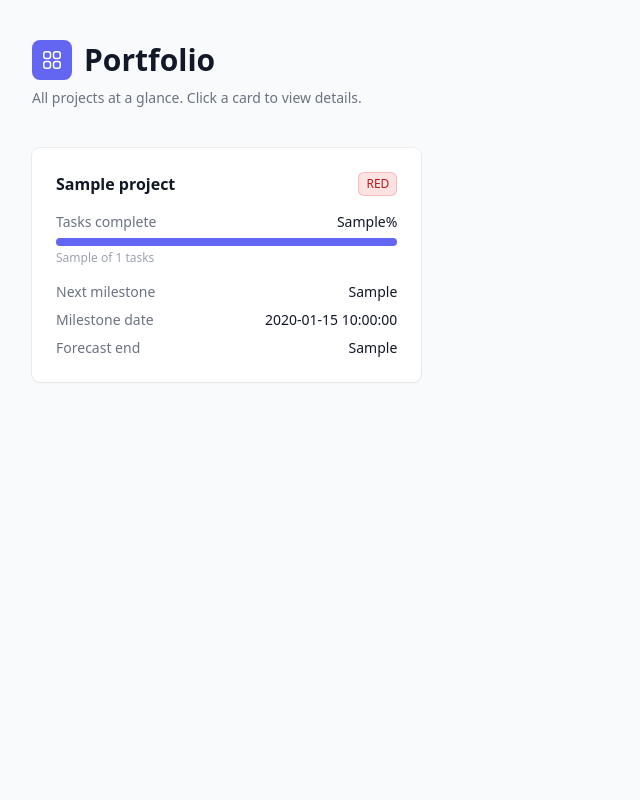
After one commit to paulmclear/auto_pm, a Python web app: template src/project_manager_agent/web/templates/portfolio.html in a window 1280 px wide. The commit adds this page. Shown: the whole page, without its empty margins (0-640 px from the left). Run offline with Jinja, Linux system fonts and the light colour scheme; the template is opened without the code that fills it: most values are stand-ins (such as "Sample title", 1, 10 or a date in 2020); some libraries are stand-ins or nearby versions.

Commit message:
feat: pm-62p.5 - Portfolio dashboard

```diff
--- /dev/null
+++ b/src/project_manager_agent/web/templates/portfolio.html
@@ -0,0 +1,89 @@
+<!DOCTYPE html>
+<html lang="en" class="h-full bg-gray-50">
+<head>
+    <meta charset="UTF-8">
+    <meta name="viewport" content="width=device-width, initial-scale=1.0">
+    <title>Portfolio — Project Manager</title>
+    <script src="https://cdn.tailwindcss.com?plugins=typography"></script>
+    <link rel="stylesheet" href="/static/style.css">
+</head>
+<body class="h-full">
+    <div class="min-h-full">
+        <div class="mx-auto max-w-7xl px-4 py-10 sm:px-6 lg:px-8">
+            <!-- Header -->
+            <div class="md:flex md:items-center md:justify-between mb-10">
+                <div class="min-w-0 flex-1">
+                    <div class="flex items-center gap-x-3">
+                        <div class="h-10 w-10 rounded-lg bg-indigo-500 flex items-center justify-center">
+                            <svg class="h-6 w-6 text-white" fill="none" viewBox="0 0 24 24" stroke-width="1.5" stroke="currentColor">
+                                <path stroke-linecap="round" stroke-linejoin="round" d="M3.75 6A2.25 2.25 0 016 3.75h2.25A2.25 2.25 0 0110.5 6v2.25a2.25 2.25 0 01-2.25 2.25H6a2.25 2.25 0 01-2.25-2.25V6zM3.75 15.75A2.25 2.25 0 016 13.5h2.25a2.25 2.25 0 012.25 2.25V18a2.25 2.25 0 01-2.25 2.25H6A2.25 2.25 0 013.75 18v-2.25zM13.5 6a2.25 2.25 0 012.25-2.25H18A2.25 2.25 0 0120.25 6v2.25A2.25 2.25 0 0118 10.5h-2.25a2.25 2.25 0 01-2.25-2.25V6zM13.5 15.75a2.25 2.25 0 012.25-2.25H18a2.25 2.25 0 012.25 2.25V18A2.25 2.25 0 0118 20.25h-2.25A2.25 2.25 0 0113.5 18v-2.25z" />
+                            </svg>
+                        </div>
+                        <h1 class="text-2xl font-bold leading-7 text-gray-900 sm:text-3xl">Portfolio</h1>
+                    </div>
+                    <p class="mt-2 text-sm text-gray-500">All projects at a glance. Click a card to view details.</p>
+                </div>
+            </div>
+
+            {% if projects %}
+            <!-- Project cards grid -->
+            <div class="grid grid-cols-1 gap-6 sm:grid-cols-2 lg:grid-cols-3">
+                {% for p in projects %}
+                <a href="/projects/{{ p.id }}/" class="block rounded-lg bg-white shadow-sm ring-1 ring-gray-900/5 hover:shadow-md hover:ring-gray-300 transition-all duration-150">
+                    <div class="p-6">
+                        <!-- Header: name + RAG badge -->
+                        <div class="flex items-start justify-between gap-x-3">
+                            <h2 class="text-base font-semibold leading-6 text-gray-900 truncate">{{ p.name }}</h2>
+                            {% set rag_colors = {'green': 'bg-green-100 text-green-700 ring-green-600/20', 'amber': 'bg-yellow-100 text-yellow-700 ring-yellow-600/20', 'red': 'bg-red-100 text-red-700 ring-red-600/20'} %}
+                            <span class="inline-flex items-center rounded-md px-2 py-1 text-xs font-medium ring-1 ring-inset {{ rag_colors.get(p.rag_status, 'bg-gray-100 text-gray-600 ring-gray-500/10') }}">
+                                {{ p.rag_status | upper }}
+                            </span>
+                        </div>
+
+                        <!-- Progress bar -->
+                        <div class="mt-4">
+                            <div class="flex items-center justify-between text-sm">
+                                <span class="text-gray-500">Tasks complete</span>
+                                <span class="font-medium text-gray-900">{{ p.pct_complete }}%</span>
+                            </div>
+                            <div class="mt-1.5 h-2 w-full rounded-full bg-gray-100">
+                                {% set bar_color = 'bg-green-500' if p.pct_complete >= 75 else ('bg-yellow-500' if p.pct_complete >= 40 else 'bg-indigo-500') %}
+                                <div class="{{ bar_color }} h-2 rounded-full transition-all" style="width: {{ p.pct_complete }}%"></div>
+                            </div>
+                            <p class="mt-1 text-xs text-gray-400">{{ p.complete_tasks }} of {{ p.total_tasks }} tasks</p>
+                        </div>
+
+                        <!-- Details -->
+                        <dl class="mt-4 space-y-2 text-sm">
+                            <div class="flex justify-between">
+                                <dt class="text-gray-500">Next milestone</dt>
+                                <dd class="text-gray-900 text-right truncate ml-2">{{ p.next_milestone or "None" }}</dd>
+                            </div>
+                            {% if p.next_milestone_date %}
+                            <div class="flex justify-between">
+                                <dt class="text-gray-500">Milestone date</dt>
+                                <dd class="text-gray-900">{{ p.next_milestone_date }}</dd>
+                            </div>
+                            {% endif %}
+                            <div class="flex justify-between">
+                                <dt class="text-gray-500">Forecast end</dt>
+                                <dd class="text-gray-900">{{ p.forecast_end }}</dd>
+                            </div>
+                        </dl>
+                    </div>
+                </a>
+                {% endfor %}
+            </div>
+            {% else %}
+            <div class="text-center py-16">
+                <svg class="mx-auto h-12 w-12 text-gray-400" fill="none" viewBox="0 0 24 24" stroke-width="1.5" stroke="currentColor">
+                    <path stroke-linecap="round" stroke-linejoin="round" d="M2.25 12.75V12A2.25 2.25 0 014.5 9.75h15A2.25 2.25 0 0121.75 12v.75m-8.69-6.44l-2.12-2.12a1.5 1.5 0 00-1.061-.44H4.5A2.25 2.25 0 002.25 6v12a2.25 2.25 0 002.25 2.25h15A2.25 2.25 0 0021.75 18V9a2.25 2.25 0 00-2.25-2.25h-5.379a1.5 1.5 0 01-1.06-.44z" />
+                </svg>
+                <h3 class="mt-2 text-sm font-semibold text-gray-900">No projects</h3>
+                <p class="mt-1 text-sm text-gray-500">No projects found in the database.</p>
+            </div>
+            {% endif %}
+        </div>
+    </div>
+</body>
+</html>
```
Also changed, not shown: src/project_manager_agent/core/services.py (+51 -0 lines), src/project_manager_agent/web/app.py (+12 -17 lines), src/project_manager_agent/web/templates/_nav.html (+9 -0 lines), tests/test_web.py (+5 -5 lines).
